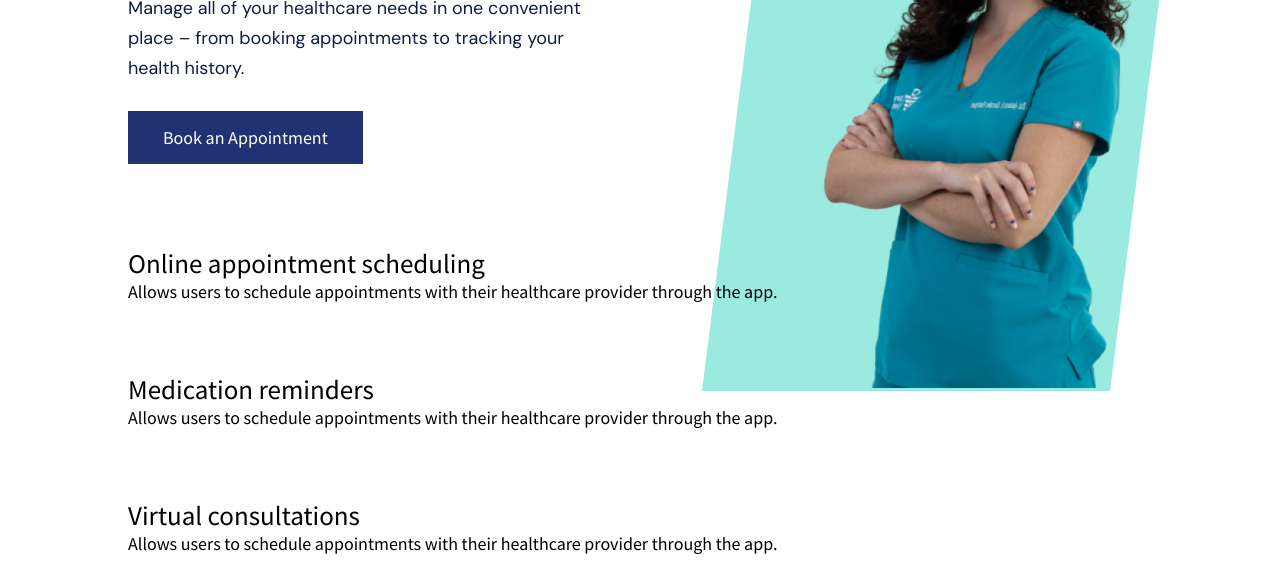
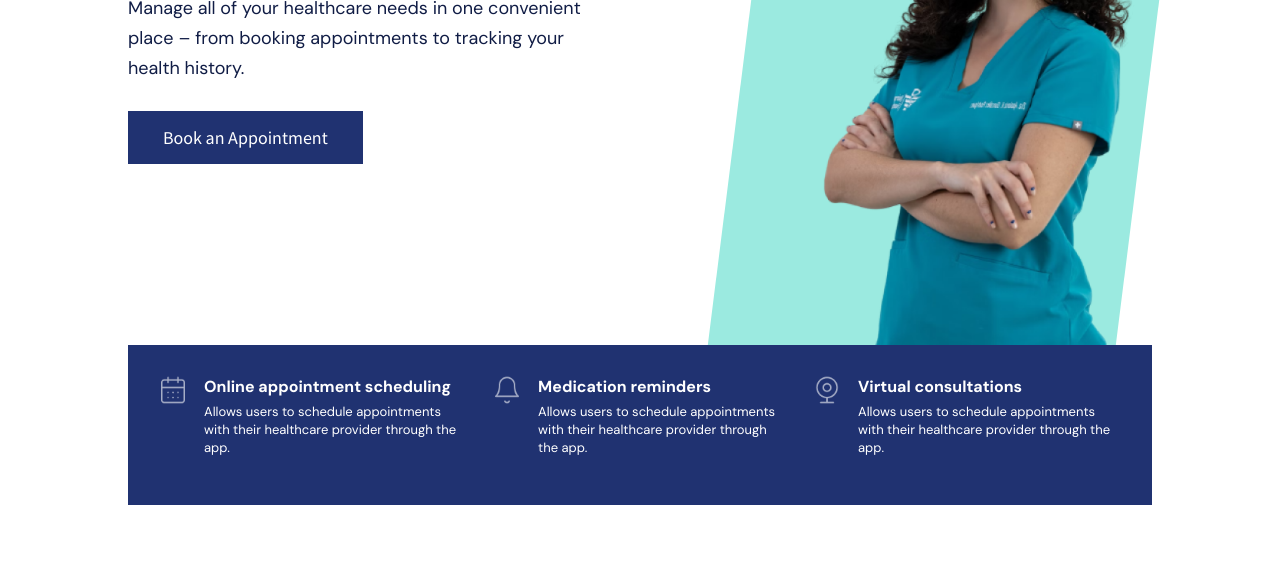
Before and after one commit to triabagus/holadok, a plain HTML site: page index.html in a window 1280 px wide. Shown: the part 435-1014 px from the top of the page. After the commit the page ends 964 px from the top, so only its background shows below. Drawn offline with nearby package versions, Linux system fonts and the light colour scheme.

Commit message:
Info style

```diff
--- a/assets/css/style.css
+++ b/assets/css/style.css
@@ -335,6 +335,48 @@ button {
   color: #FFFFFF;
 }
 
+/* Info */
+.info__container{
+  grid: 100px / auto auto auto;
+  grid-gap: 29px;
+  background: #203271;
+  position: relative;
+  padding: 30px;
+  margin-top: 9rem;
+}
+
+.info__child{
+  display: flex;
+  gap: 1rem;
+}
+
+.info__child img{
+  width: 30px;
+  height: 30px;
+}
+
+.info__child .info__data{
+  color: #fff;
+}
+
+.info__title,
+.info__description{
+  font-family: 'DM Sans';
+  font-style: normal;
+}
+
+.info__title{
+  font-weight: 700;
+  font-size: 16px;
+  line-height: 23px;
+  margin-bottom: 0.3rem;
+}
+
+.info__description{
+  font-weight: 400;
+  font-size: 13px;
+  line-height: 18px;
+}
 /*=============== BREAKPOINTS ===============*/
 /* For small devices */
 @media screen and (max-width: 340px){
```
